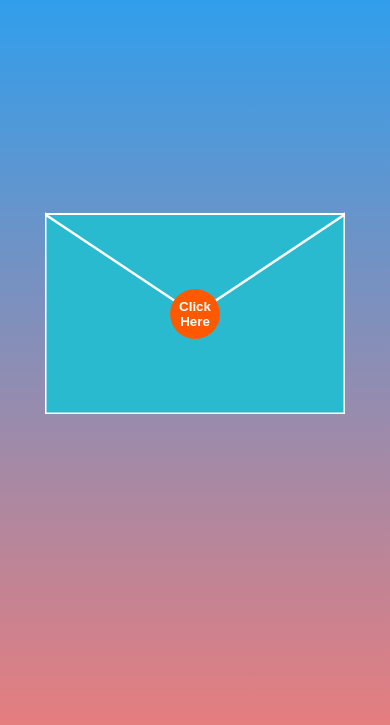
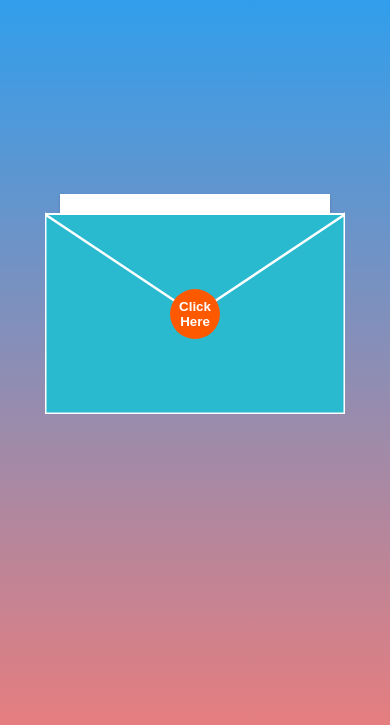
Before and after one commit to apache-on-hunt/lipu-jaan, a plain HTML site: page index.html in a window 390 px wide. Shown: the part 129-854 px from the top of the page. Drawn offline with Linux system fonts and the light colour scheme.

Commit message:
Update open.css

```diff
--- a/open.css
+++ b/open.css
@@ -58,11 +58,17 @@ body {
   right: 15px;
   bottom: 5px;
   top: 105px;
-
   box-shadow: 0px 1px 3px 0px rgba(0, 0, 0, 0.1),
     0px 1px 2px 0px rgba(0, 0, 0, 0.06);
   overflow: hidden;
-  font-size: 16px;
+  font-size: 12px;
+}
+
+@media only screen and (max-width: 600px) {
+  #letter {
+    font-size: 10px; /* Adjust font size for smaller screens */
+    top: 80px; /* Adjust top position for smaller screens */
+  }
 }
 h1 {
   padding-top: 12px;
```
